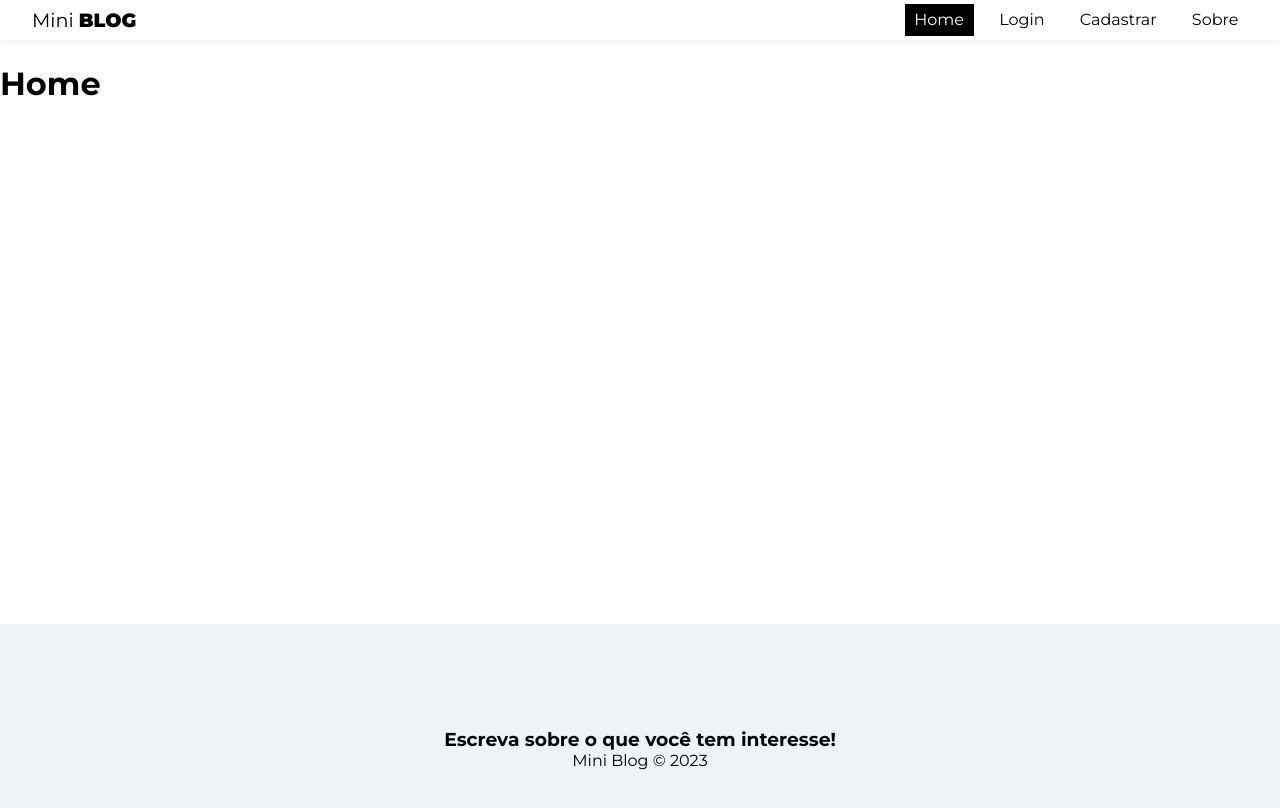
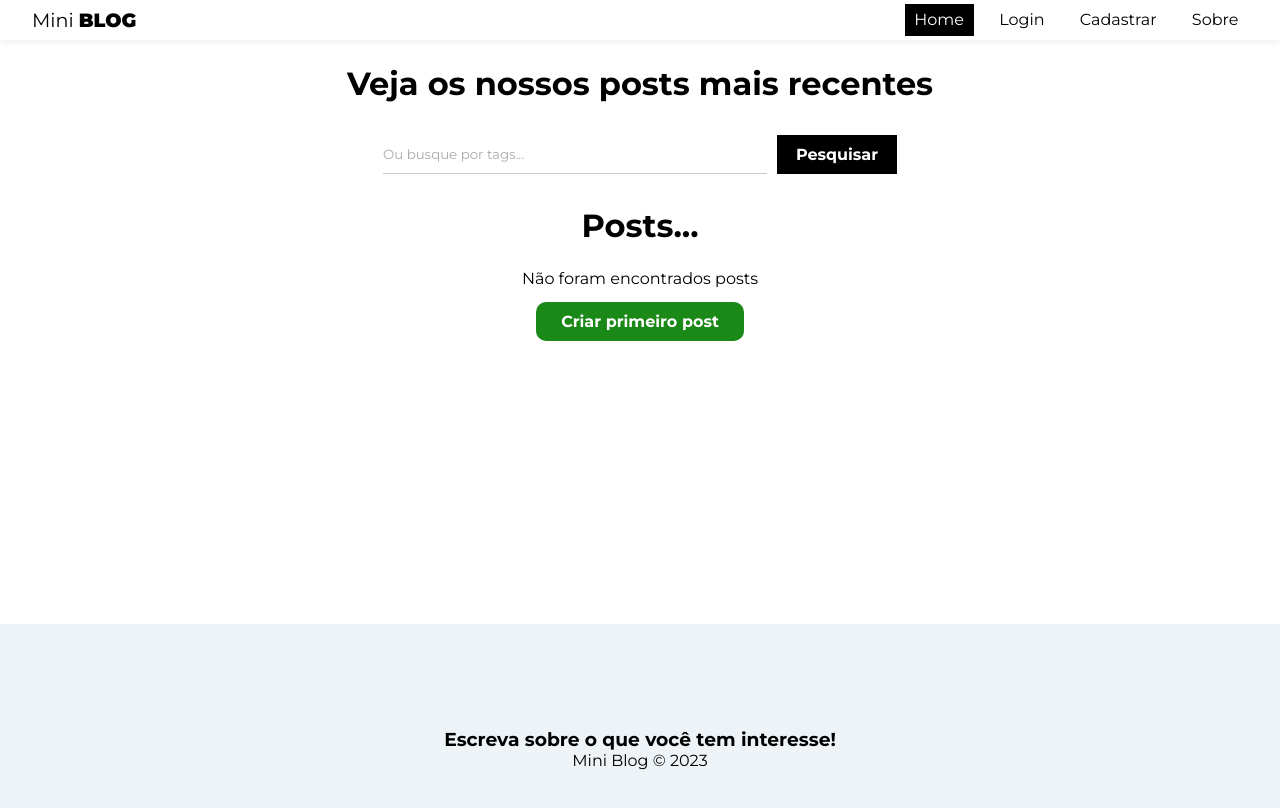
Before and after one commit to AntonioSabino/mini-blog-react, a React (Vite) app: page / in a window 1280 px wide. Shown: the top 808 px of the page. Built offline with nearby package versions, Linux system fonts and the light colour scheme; no server answers.

Commit message:
Estruturando a página Home

```diff
--- a/src/pages/Home/Home.module.css
+++ b/src/pages/Home/Home.module.css
@@ -0,0 +1,35 @@
+.home {
+	display: flex;
+	flex-direction: column;
+	align-items: center;
+	justify-content: center;
+}
+
+.search_form {
+	max-width: 100%;
+	width: 60%;
+	display: flex;
+	justify-content: center;
+	margin: 2em;
+}
+
+.search_form input {
+	margin-right: 10px;
+	width: 50%;
+}
+
+.posts h1 {
+	text-align: center;
+}
+
+.noposts {
+	text-align: center;
+}
+
+.noposts p {
+	margin: 1.5em;
+}
+
+.noposts a {
+	padding: 10px 25px;
+}
--- a/src/pages/Home/index.tsx
+++ b/src/pages/Home/index.tsx
@@ -1,7 +1,51 @@
-// import styles from './Home.module.css'
+import { Link } from 'react-router-dom'
+import styles from './Home.module.css'
+
+import { useState } from 'react'
 
 const Home = () => {
-	return <h1>Home</h1>
+	const [query, setQuery] = useState('')
+	const [posts, setPosts] = useState([])
+
+	const handleSearch = (e: React.FormEvent<HTMLFormElement>) => {
+		e.preventDefault()
+	}
+	return (
+		<div className={styles.home}>
+			<h1>Veja os nossos posts mais recentes</h1>
+			<form
+				onSubmit={handleSearch}
+				className={styles.search_form}
+			>
+				<input
+					type='text'
+					placeholder='Ou busque por tags...'
+					value={query}
+					onChange={(e) => setQuery(e.target.value)}
+				/>
+				<button
+					type='submit'
+					className='btn btn-dark'
+				>
+					Pesquisar
+				</button>
+			</form>
+			<div className={styles.posts}>
+				<h1>Posts...</h1>
+				{posts.length === 0 && (
+					<div className={styles.noposts}>
+						<p>Não foram encontrados posts</p>
+						<Link
+							to='/posts/create'
+							className='btn'
+						>
+							Criar primeiro post
+						</Link>
+					</div>
+				)}
+			</div>
+		</div>
+	)
 }
 
 export default Home
```
